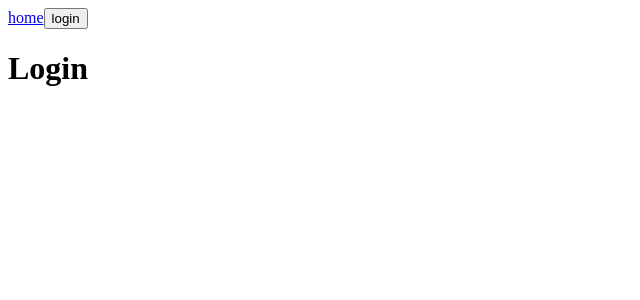
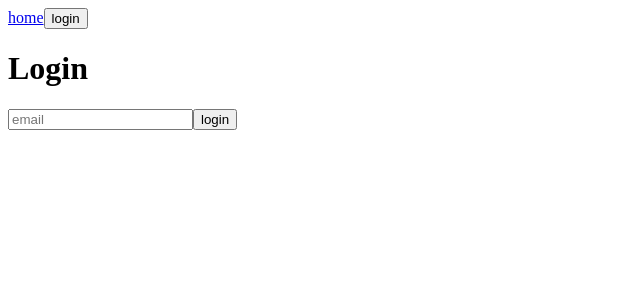
Before and after one commit to pauljackals/tribes, a React (Create React App) app in the folder react-app/: page /login in a window 1280 px wide. Shown: the top 300 px of the page, without its empty margins (0-640 px from the left). Built offline with nearby package versions, Linux system fonts and the light colour scheme.

Commit message:
added basic login

```diff
--- a/react-app/package.json
+++ b/react-app/package.json
@@ -6,12 +6,15 @@
     "@testing-library/jest-dom": "^5.11.4",
     "@testing-library/react": "^11.1.0",
     "@testing-library/user-event": "^12.1.10",
+    "axios": "^0.21.1",
+    "formik": "^2.2.6",
     "react": "^17.0.1",
     "react-dom": "^17.0.1",
     "react-redux": "^7.2.2",
     "react-router-dom": "^5.2.0",
     "react-scripts": "4.0.1",
     "redux": "^4.0.5",
+    "redux-thunk": "^2.3.0",
     "web-vitals": "^0.2.4"
   },
   "scripts": {
--- a/react-app/src/actions/actionsUser.js
+++ b/react-app/src/actions/actionsUser.js
@@ -1,10 +1,11 @@
 import {LOG_IN, LOG_OUT} from "../types/typesUser";
 
-export const logInAction = (name, email) => {
+export const logInAction = (id, name, email) => {
     return {
         type: LOG_IN,
         payload: {
             user: {
+                id,
                 name,
                 email
             }
--- a/react-app/src/containers/App.js
+++ b/react-app/src/containers/App.js
@@ -1,18 +1,19 @@
 import {BrowserRouter, Switch, Route} from 'react-router-dom';
 import {connect} from 'react-redux'
-import {logInAction, logOutAction} from "../actions/actionsUser";
+import {logOutAction} from "../actions/actionsUser";
+import {logInOperation} from "../operations/operationsUser";
 import Home from "../components/Home";
 import Login from "./Login";
 import Navbar from "../components/Navbar";
 
-const App = ({user, logIn, logOut}) => {
+const App = ({user, logOut, logIn}) => {
   return (
     <div className="App">
       <BrowserRouter>
           <Navbar user={user} logOut={logOut}/>
           <Switch>
             <Route exact path="/" render={() => <Home user={user}/>}/>
-            <Route exact path="/login" component={Login}/>
+            <Route exact path="/login" render={() => <Login logIn={logIn}/>}/>
           </Switch>
       </BrowserRouter>
     </div>
@@ -27,11 +28,11 @@ const mapStateToProps = (state) => {
 
 const mapDispatchToProps = (dispatch) => {
     return {
-        logIn: (name, email) => {
-            return dispatch(logInAction(name, email))
+        logOut: () => {
+            dispatch(logOutAction())
         },
-        logOut: () => {
-            return dispatch(logOutAction())
+        logIn: email => {
+            dispatch(logInOperation(email))
         }
     }
 }
--- /dev/null
+++ b/react-app/src/containers/FormLogin.js
@@ -0,0 +1,25 @@
+import {Formik, Form, ErrorMessage, Field} from "formik"
+
+const FormLogin = ({logIn}) => {
+    return (
+        <Formik
+            initialValues={
+                {email: ''}
+            }
+            onSubmit={(values, {resetForm}) => {
+                logIn(values.email)
+                resetForm()
+            }}
+        >
+            {() => (
+                <Form>
+                    <ErrorMessage name="title" component="div" className="error"/>
+                    <Field name="email" type="text" placeholder="email"/>
+                    <button type="submit">login</button>
+                </Form>
+            )}
+        </Formik>
+    )
+}
+
+export default FormLogin
--- a/react-app/src/containers/Login.js
+++ b/react-app/src/containers/Login.js
@@ -1,7 +1,10 @@
-const Login = () => {
+import FormLogin from "./FormLogin";
+
+const Login = ({logIn}) => {
     return (
         <div className="Login">
             <h1>Login</h1>
+            <FormLogin logIn={logIn}/>
         </div>
     )
 }
--- /dev/null
+++ b/react-app/src/operations/operationsUser.js
@@ -0,0 +1,12 @@
+import axios from 'axios'
+import {logInAction} from "../actions/actionsUser";
+
+export const logInOperation = email => dispatch => {
+    axios.get(`http://localhost:5000/users/login/${email}`).then(res => {
+        const user = res.data.user
+        dispatch(logInAction(user._id, user.name, user.email))
+
+    }).catch(() => {
+        console.log("LogIn operation error")
+    })
+}
--- a/react-app/src/reducers/reducerUser.js
+++ b/react-app/src/reducers/reducerUser.js
@@ -1,6 +1,7 @@
 import {LOG_IN, LOG_OUT} from "../types/typesUser";
 
 const INITIAL_STATE = {
+    id: '',
     name: '',
     email: '',
     loggedIn: false
@@ -11,6 +12,7 @@ const reducerUser = (state=INITIAL_STATE, action) => {
         case LOG_IN: {
             const user = action.payload.user
             return {
+                id: user.id,
                 name: user.name,
                 email: user.email,
                 loggedIn: true
--- a/react-app/src/store.js
+++ b/react-app/src/store.js
@@ -1,6 +1,7 @@
-import {createStore, combineReducers} from "redux";
+import {createStore, combineReducers, applyMiddleware} from "redux";
+import thunk from "redux-thunk"
 import reducerUser from "./reducers/reducerUser";
 
-const store = createStore(combineReducers({reducerUser}))
+const store = createStore(combineReducers({reducerUser}), applyMiddleware(thunk))
 
 export default store
```
Also changed, not shown: 2 other files (tests, documents, lock files or other folders).
